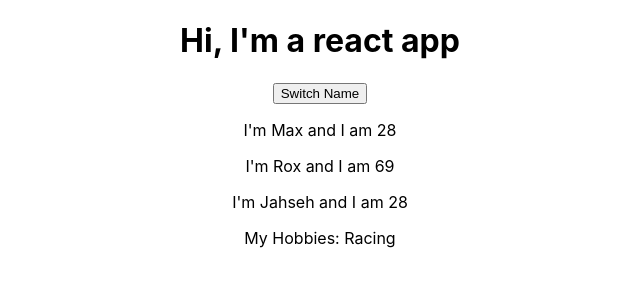
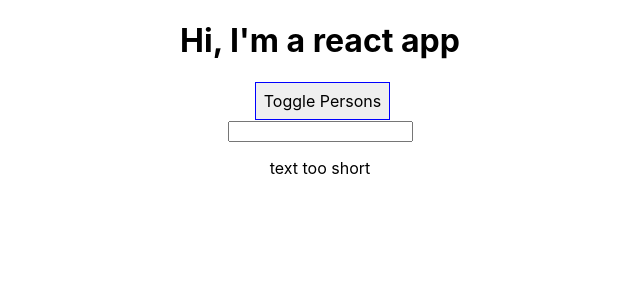
Before and after one commit to Rterrell25/complete-react-hooks, a React (Create React App) app: page / in a window 1280 px wide. Shown: the top 300 px of the page, without its empty margins (320-960 px from the left). Built offline with nearby package versions, Linux system fonts and the light colour scheme.

Commit message:
created an input component

```diff
--- a/src/App.js
+++ b/src/App.js
@@ -1,64 +1,116 @@
 import React, { Component } from "react";
 import "./App.css";
 import Person from "./Person/Person";
+import Validation from "./Validation/Validation";
+import Char from "./Char/Char";
 
 export default class App extends Component {
   state = {
     persons: [
       {
+        id: "1",
         name: "Max",
         age: 28
       },
       {
+        id: "2",
         name: "Rox",
-        age: 69
+        age: 35
       },
       {
+        id: "3",
         name: "Jahseh",
-        age: 28
+        age: 18
       }
-    ]
+    ],
+    showPersons: false,
+    userInput: ""
   };
 
-  switchNameHandler = () => {
-    // DON'T DO THIS this.state.person[0].name="Maximilian"
+  nameChangeHandler = (event, id) => {
+    const personIndex = this.state.persons.findIndex(p => {
+      return p.id === id;
+    });
+    const person = { ...this.state.persons[personIndex] };
+    person.name = event.target.value;
+    const persons = [...this.state.persons];
+    persons[personIndex] = person;
     this.setState({
-      persons: [
-        {
-          name: "Maximilian",
-          age: 28
-        },
-        {
-          name: "Rox",
-          age: 69
-        },
-        {
-          name: "Jahseh",
-          age: 69
-        }
-      ]
+      persons: persons
     });
   };
+  inputChangedHandler = event => {
+    this.setState({ userInput: event.target.value });
+  };
 
+  deleteCharHandler = index => {
+    const text = this.state.userInput.split("");
+    text.splice(index, 1);
+    const updatedText = text.join("");
+    this.setState({ userInput: updatedText });
+  };
+  deletePersonHandler = personIndex => {
+    // const persons = this.state.persons.slice();
+    const persons = [...this.state.persons];
+    persons.splice(personIndex, 1);
+    this.setState({ persons: persons });
+  };
+  togglePersonsHandler = () => {
+    const doesShow = this.state.showPersons;
+    this.setState({ showPersons: !doesShow });
+  };
   render() {
+    const charList = this.state.userInput.split("").map((ch, index) => {
+      return (
+        <Char
+          character={ch}
+          key={index}
+          clicked={() => this.deleteCharHandler(index)}
+        />
+      );
+    });
+    const style = {
+      backGroundColor: "white",
+      font: "inherit",
+      border: "1px solid blue",
+      padding: "8px",
+      marginLeft: "5px",
+      cursor: "pointer"
+    };
+    let persons = null;
+    if (this.state.showPersons) {
+      persons = (
+        <div>
+          {this.state.persons.map((person, index) => {
+            return (
+              <Person
+                click={() => this.deletePersonHandler(index)}
+                name={person.name}
+                age={person.age}
+                key={person.id}
+                changed={event => this.nameChangeHandler(event, person.id)}
+              />
+            );
+          })}
+        </div>
+      );
+    }
     return (
       <div className="App">
         <h1>Hi, I'm a react app </h1>
-        <button onClick={this.switchNameHandler}>Switch Name</button>
-        <Person
-          name={this.state.persons[0].name}
-          age={this.state.persons[0].age}
+        <button style={style} onClick={this.togglePersonsHandler}>
+          Toggle Persons
+        </button>
+        {persons}
+        <br />
+        <input
+          type="text"
+          onChange={this.inputChangedHandler}
+          value={this.state.userInput}
         />
-        <Person
-          name={this.state.persons[1].name}
-          age={this.state.persons[1].age}
-        />
-        <Person
-          name={this.state.persons[2].name}
-          age={this.state.persons[2].age}
-        >
-          My Hobbies: Racing
-        </Person>
+        <p>{this.state.userInput}</p>
+        <Validation inputLength={this.state.userInput.length} />
+        {charList}
       </div>
     );
   }
--- /dev/null
+++ b/src/Char/Char.js
@@ -0,0 +1,16 @@
+import React from "react";
+
+export default function Char(props) {
+  const style = {
+    display: "inline-block",
+    padding: "16px",
+    margin: "16px",
+    border: "1px solid black",
+    textAlign: "center"
+  };
+  return (
+    <div style={style} onClick={props.clicked}>
+      {props.character}{" "}
+    </div>
+  );
+}
--- /dev/null
+++ b/src/Person/Person.css
@@ -0,0 +1,8 @@
+.Person {
+  width: 60%;
+  margin: 16px auto;
+  border: 1px solid #eee;
+  box-shadow: 0 2px 3px #ccc;
+  padding: 16px;
+  text-align: center;
+}
--- a/src/Person/Person.js
+++ b/src/Person/Person.js
@@ -1,12 +1,14 @@
 import React from "react";
+import "./Person.css";
 
 export default function Person(props) {
   return (
-    <div>
-      <p>
+    <div className="Person">
+      <p onClick={props.click}>
         I'm {props.name} and I am {props.age}
       </p>
       <p>{props.children}</p>
+      <input type="text" onChange={props.changed} value={props.name} />
     </div>
   );
 }
--- /dev/null
+++ b/src/Validation/Validation.js
@@ -0,0 +1,14 @@
+import React from "react";
+
+export default function Validation(props) {
+  let validationMessage = "text be long";
+
+  if (props.inputLength <= 5) {
+    validationMessage = "text too short ";
+  }
+  return (
+    <div>
+      <p>{validationMessage} </p>
+    </div>
+  );
+}
```
